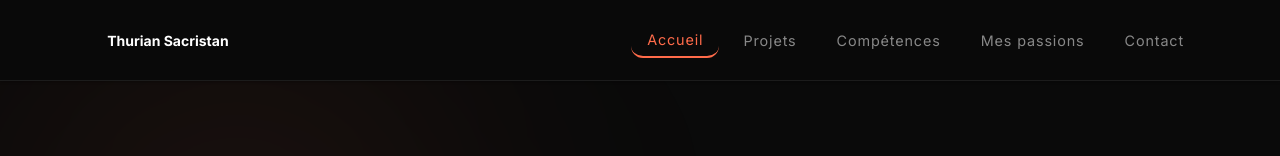
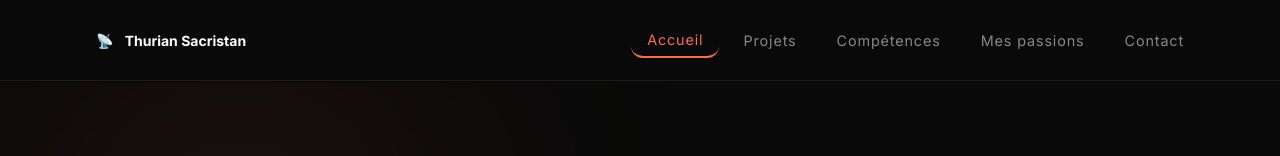
Before and after one commit to tsacristan/portfolio, a Vue app: page / in a window 1280 px wide. Shown: the top 156 px of the page. Built offline with nearby package versions, Linux system fonts and the light colour scheme.

Commit message:
Fix Header Lucide icons with emojis

```diff
--- a/src/components/Header.vue
+++ b/src/components/Header.vue
@@ -2,7 +2,7 @@
   <header class="topbar">
     <nav class="container nav">
       <button class="brand" @click="selectAndNavigate('hero')" type="button">
-        <span class="brand-icon"><i data-lucide="radar"></i></span>
+        <span class="brand-icon">📡</span>
         <span>{{ profile.name }}</span>
       </button>
 
@@ -19,7 +19,7 @@
       </div>
 
       <button class="menu-btn" @click="toggleMenu" aria-label="Ouvrir le menu" type="button">
-        <i data-lucide="menu"></i>
+        ☰
       </button>
     </nav>
 
```
